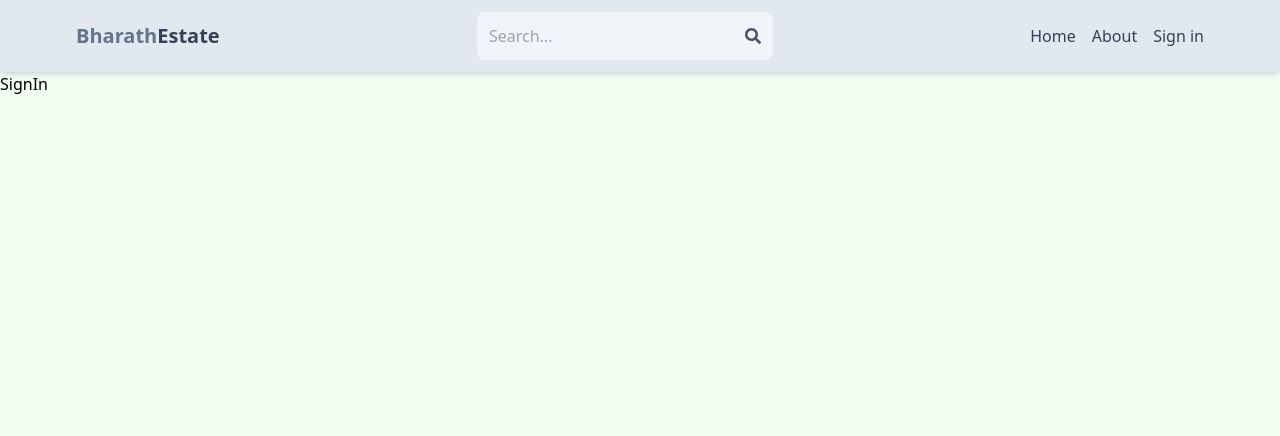
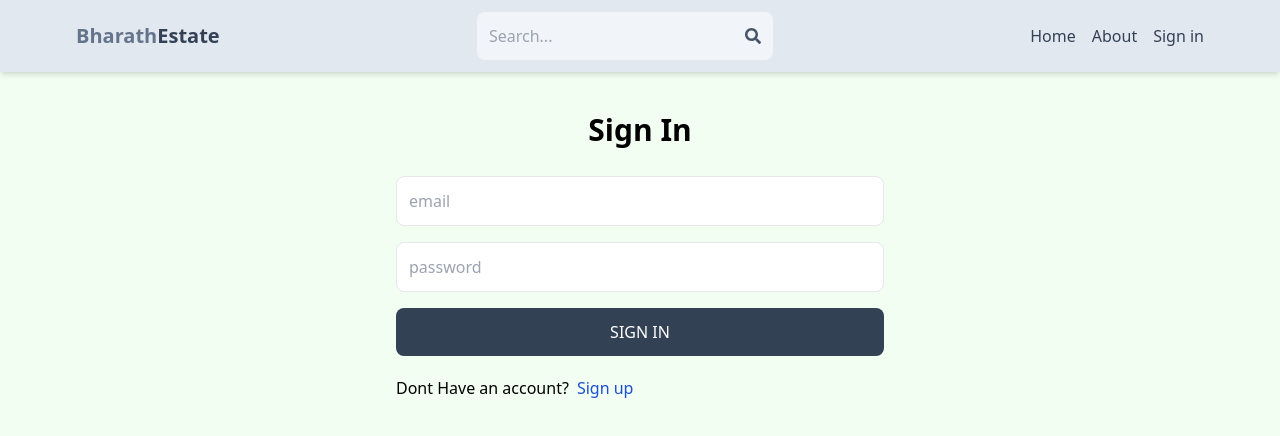
Before and after one commit to bharathkapril/mern-estate1, a React (Vite) app in the folder client/: page /sign-in in a window 1280 px wide. Shown: the top 436 px of the page. Built offline with nearby package versions, Linux system fonts and the light colour scheme.

Commit message:
complete sign in page functionality

```diff
--- a/client/src/pages/SignIn.jsx
+++ b/client/src/pages/SignIn.jsx
@@ -1,5 +1,80 @@
-import React from "react";
+import { useState } from "react";
+import { Link, useNavigate } from "react-router-dom";
 
 export default function SignIn() {
-  return <div>SignIn</div>;
+  const [formData, setFormData] = useState({});
+  const [error, setError] = useState(null);
+  const [loading, setLoading] = useState(false);
+
+  const navigate = useNavigate();
+
+  const handleChange = (e) => {
+    setFormData((prev) => ({
+      ...prev,
+      [e.target.id]: e.target.value,
+    }));
+  };
+
+  const handleSubmit = async (e) => {
+    e.preventDefault();
+    try {
+      setLoading(true);
+      const res = await fetch("/api/auth/signin", {
+        method: "POST",
+        headers: {
+          "Content-Type": "application/json",
+        },
+        body: JSON.stringify(formData),
+      });
+      const data = await res.json();
+      if (data.success === false) {
+        setError(data.message);
+        setLoading(false);
+        return;
+      }
+      setLoading(false);
+      setError(null);
+      navigate("/");
+    } catch (error) {
+      setLoading(false);
+      setError(error.message);
+    }
+  };
+
+  return (
+    <div className="p-3 max-w-lg mx-auto" onSubmit={handleSubmit}>
+      <h1 className="text-3xl text-center font-semibold my-7">Sign In</h1>
+
+      <form className="flex flex-col gap-4">
+        <input
+          type="email"
+          placeholder="email"
+          className="border p-3 rounded-lg"
+          id="email"
+          onChange={handleChange}
+        />
+        <input
+          type="password"
+          placeholder="password"
+          className="border p-3 rounded-lg"
+          id="password"
+          onChange={handleChange}
+        />
+
+        <button
+          disabled={loading}
+          className="bg-slate-700 text-white p-3 rounded-lg uppercase hover:opacity-95 disabled:opacity-85"
+        >
+          {loading ? "Loading..." : "Sign In"}
+        </button>
+      </form>
+      <div className="flex gap-2 mt-5">
+        <p>Dont Have an account?</p>
+        <Link to={"/sign-up"}>
+          <span className="text-blue-700">Sign up</span>
+        </Link>
+      </div>
+      {error && <p className="text-red-500 mt-5">{error}</p>}
+    </div>
+  );
 }
```
